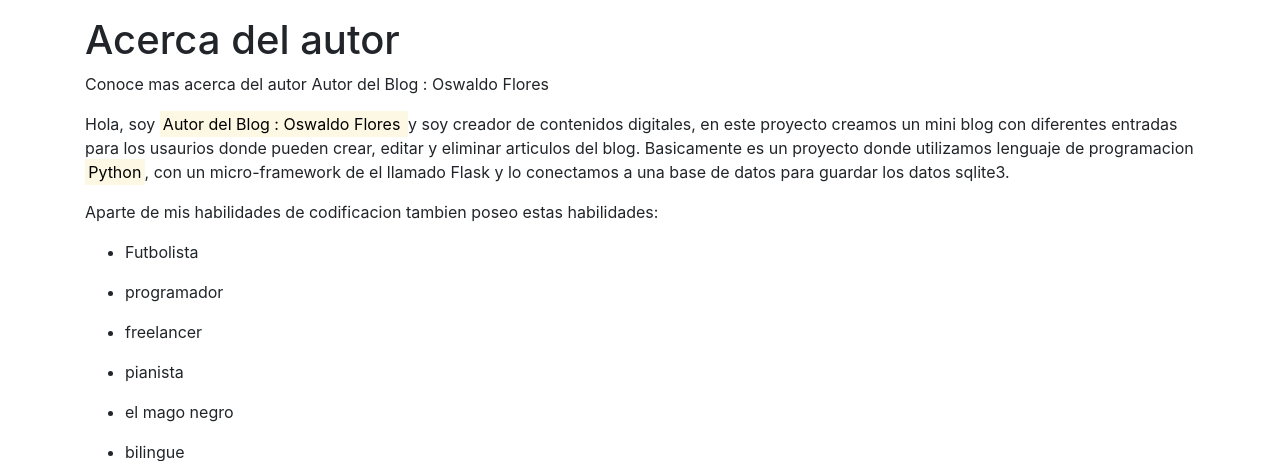
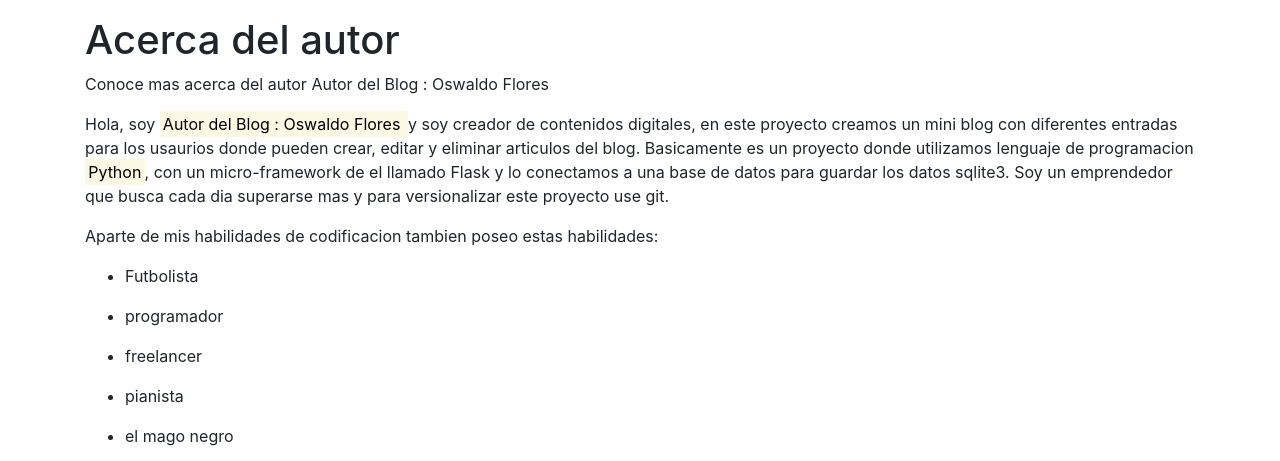
Before and after one commit to oswalg/Proyecto-Flask-aplicacion, a Flask app: page /about in a window 1280 px wide. Shown: the part 120-581 px from the top of the page. Run offline with Flask 2, Linux system fonts and the light colour scheme; some libraries are stand-ins or nearby versions.

Commit message:
3 modificacion del proyecto

```diff
--- a/flask_blog/templates/about.html
+++ b/flask_blog/templates/about.html
@@ -13,7 +13,8 @@
         con diferentes entradas para los usaurios donde pueden crear, editar y eliminar articulos del blog.
 
         Basicamente es un proyecto donde utilizamos lenguaje de programacion <mark>Python</mark>, con un micro-framework de el
-        llamado Flask y lo conectamos a una base de datos para guardar los datos sqlite3.
+        llamado Flask y lo conectamos a una base de datos para guardar los datos sqlite3. Soy un emprendedor que busca
+        cada dia superarse mas y para versionalizar este proyecto use git.
     </p>
 
     <p>
```
